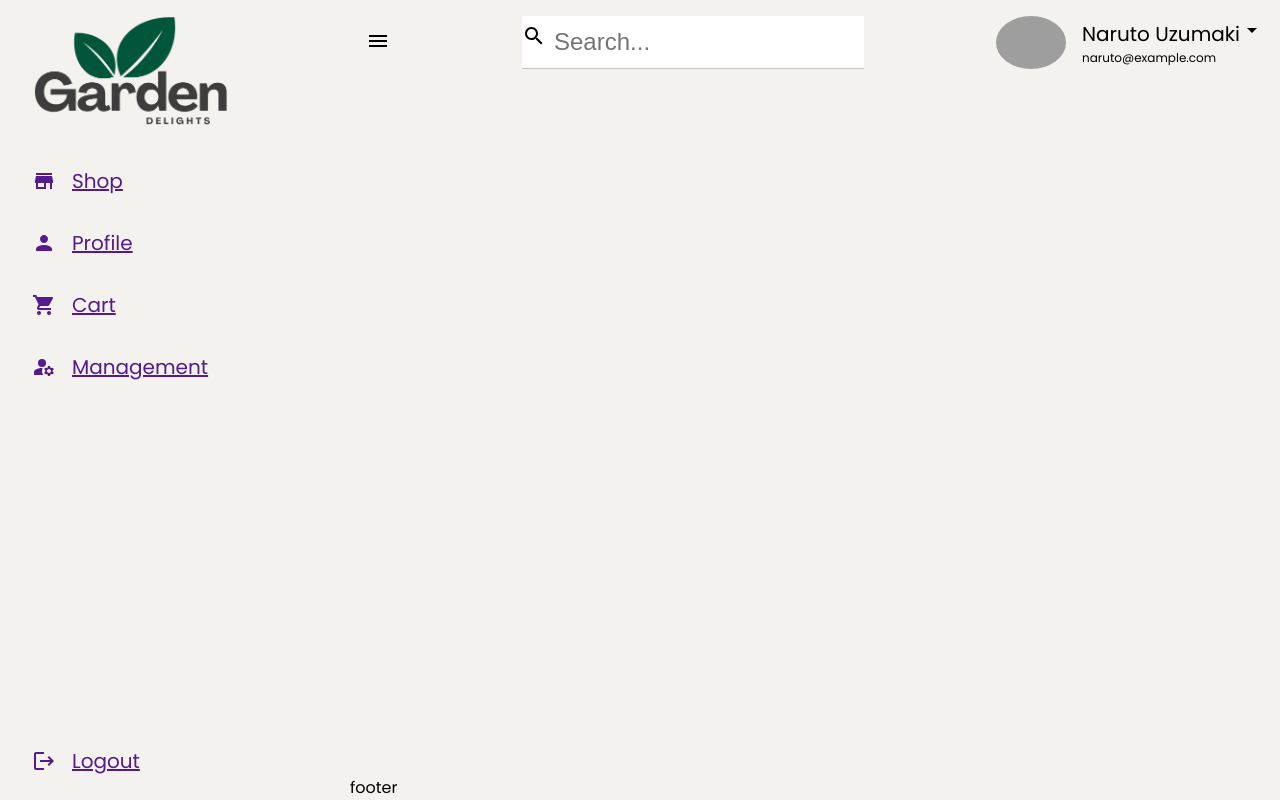
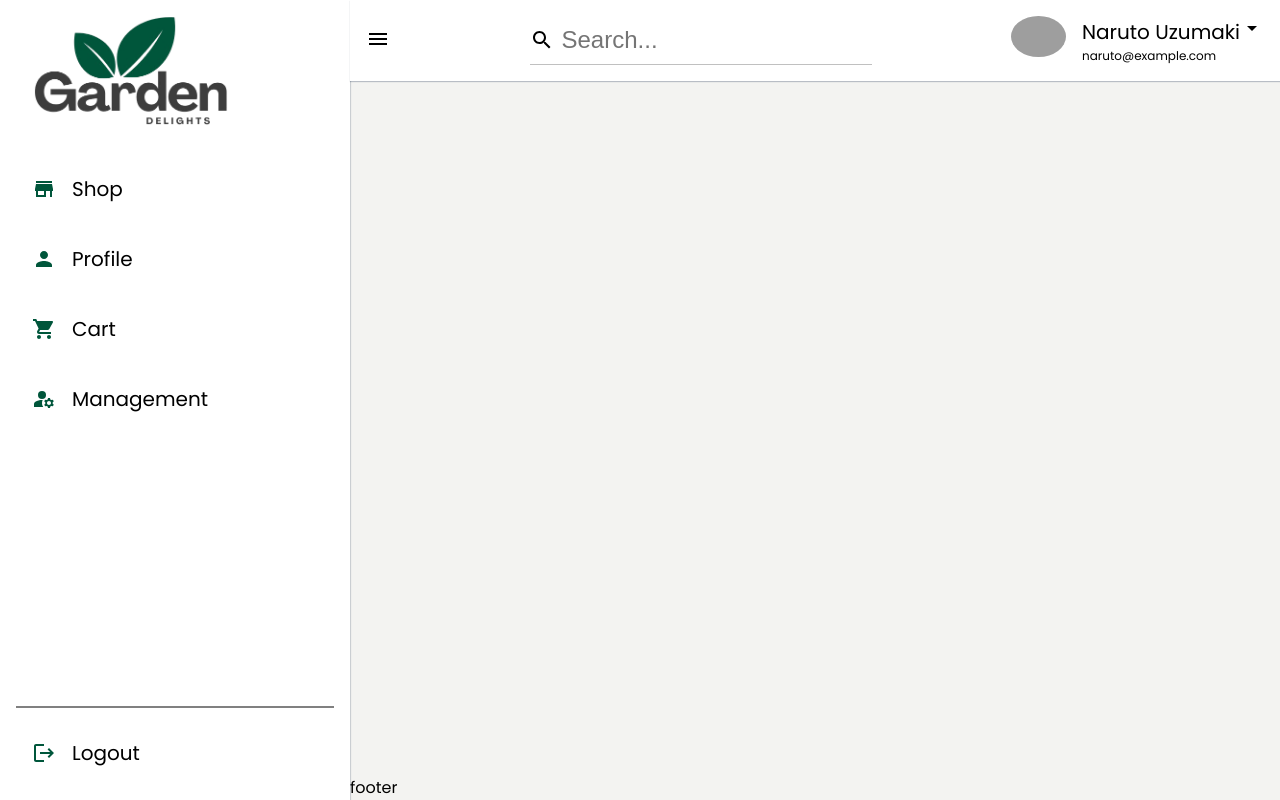
Before and after one commit to babygrandad/produce-shop, a React (Create React App) app in the folder frontend/: page / in a window 1280 px wide. Built offline with nearby package versions, Linux system fonts and the light colour scheme; grey boxes are pictures that could not be loaded; a web font is replaced by a local one.

Commit message:
need to update search funtion now

```diff
--- a/frontend/src/Components/ProductGridCard/ProductGridCard.module.css
+++ b/frontend/src/Components/ProductGridCard/ProductGridCard.module.css
@@ -89,6 +89,12 @@
   width: 3rem;
   aspect-ratio: 1/1;
   top: 90%;
+
+}
+
+.product-add-to-cart:hover{
+  color: var(--accent-clr);
+  transition: 0.1s ;
 }
 
 /*
--- a/frontend/src/Components/Sidemenu/Sidemenu.module.css
+++ b/frontend/src/Components/Sidemenu/Sidemenu.module.css
@@ -9,6 +9,8 @@
   flex-direction: column;
   justify-content:space-between;
   padding: 1rem;
+  background-color: var(--clr-white);
+  box-shadow: rgba(9, 30, 66, 0.25) 0px 1px 1px , rgba(9, 30, 66, 0.13) 0px 0px 1px 1px;
 }
 
 .logo-container{
@@ -32,7 +34,7 @@
   list-style: none;
   display: flex;
   flex-direction: column;
-  gap:1rem;
+  gap:0.5rem;
 }
 
 .sidemenu-wrapper ul li a{
@@ -40,9 +42,32 @@
   align-items: center;
   gap:1rem;
   font-size: var(--font-h5);
-  padding: 0.5rem 0 0.5rem 1rem;
+  padding: 1rem 0 1rem 1rem;
+  border-radius: .5rem;
+  color: var(--clr-default);
+  text-decoration: none;
+}
+
+.sidemenu-wrapper ul li a:hover{
+  background-color: var(--accent-clr);
+  color: var(--clr-white);
+  box-shadow: rgba(0, 0, 0, 0.18) 0px 2px 4px;
+  transition: 0.2s ;
 }
 
 .sidemenu-icon{
+  color: var(--primary-clr);
+}
 
+.logout-container{
+  position: relative;
 }
+
+.logout-container::before{
+  content: '';
+  position: absolute;
+  height: 2px;
+  width: 100%;
+  top: calc(0% - 1rem);
+  background-color: var(--clr-grey);
+}
--- a/frontend/src/Components/Topbar/Topbar.jsx
+++ b/frontend/src/Components/Topbar/Topbar.jsx
@@ -33,9 +33,9 @@ function Topbar({all = 0, fruit = 0, veg = 0, onFilterChange, onSearch}) {
   return(
     <header className={styles['header-container']}>
       <button className={styles['header-menu-toggle']}><Menu /></button>
-      <form className={styles["header-search-form"]} autoComplete='off'>
+      <form className={styles["header-search-form"]} autoComplete='off' onSubmit={handleSubmit}>
         <Search />
-        <input type="text" className={styles['search-input']} placeholder={`Search...`} />
+        <input type="text" value={searchInput} className={styles['search-input']} placeholder={`Search...`} onChange={handleInputChange} />
       </form>
       <div className={styles["user-profile"]}>
           <img src="https://i.pinimg.com/736x/e4/ea/7a/e4ea7a052f09288f1490c1037b3f7181.jpg" alt="" className={styles["user-profile-image"]} />
--- a/frontend/src/Components/Topbar/Topbar.module.css
+++ b/frontend/src/Components/Topbar/Topbar.module.css
@@ -1,8 +1,10 @@
 .header-container{
   padding: 1rem;
-  /* background-color: grey; */
+  background-color: var(--clr-base);
   display: flex;
   justify-content: space-between;
+  background-color: var(--clr-white);
+  box-shadow: rgba(9, 30, 66, 0.25) 0px 1px 1px;
 }
 
 .header-menu-toggle{
@@ -15,6 +17,7 @@
 .header-search-form{
   background-color: var(--clr-white);
   display: flex;
+  align-items: center;
   width: fit-content;
   padding: 0.5rem 0;
   gap: 0.5rem;
@@ -29,7 +32,7 @@
 
 .user-profile{
   display: grid;
-  grid-template-columns: 70px 1fr;
+  grid-template-columns: 55px 1fr;
   grid-template-areas:
   "user-profile-image user-profile-name user-profile-dropdown-button"
   "user-profile-image user-profile-email user-profile-dropdown-button";
--- a/frontend/src/index.css
+++ b/frontend/src/index.css
@@ -7,13 +7,13 @@
   /*  Real colours to be used later */
   --primary-clr:rgb(0 86 59);
   --accent-clr:rgb(221 167 123);
-  --base-clr: rgb(254 250 224);
+  --base-clr: hsl(48, 17%, 94%);
 
   /*  Temporary colour weights for text */
   --text-default: rgb(0 0 0);
   --text-white: rgb(255 255 255);
   --text-grey: rgb(128 128 128);
-  --text-base: rgb(254 250 224);
+  --text-base: rgb(243, 242, 238);
   --text-primary: rgb(64 64 64); /* A darker grey for primary */
   --text-accent: rgb(192 192 192); /* A lighter grey for accent/secondary colour */
 
@@ -21,7 +21,7 @@
   --clr-default: rgb(0 0 0);
   --clr-white: rgb(255 255 255);
   --clr-grey: rgb(128 128 128);
-  --clr-base: rgb(243, 242, 238);
+  --clr-base: hsl(60, 6%, 95%);
   --clr-primary: rgb(64 64 64); /* A darker grey for primary */
   --clr-accent: rgb(192 192 192); /* A lighter grey for accent/secondary colour */
 
```
